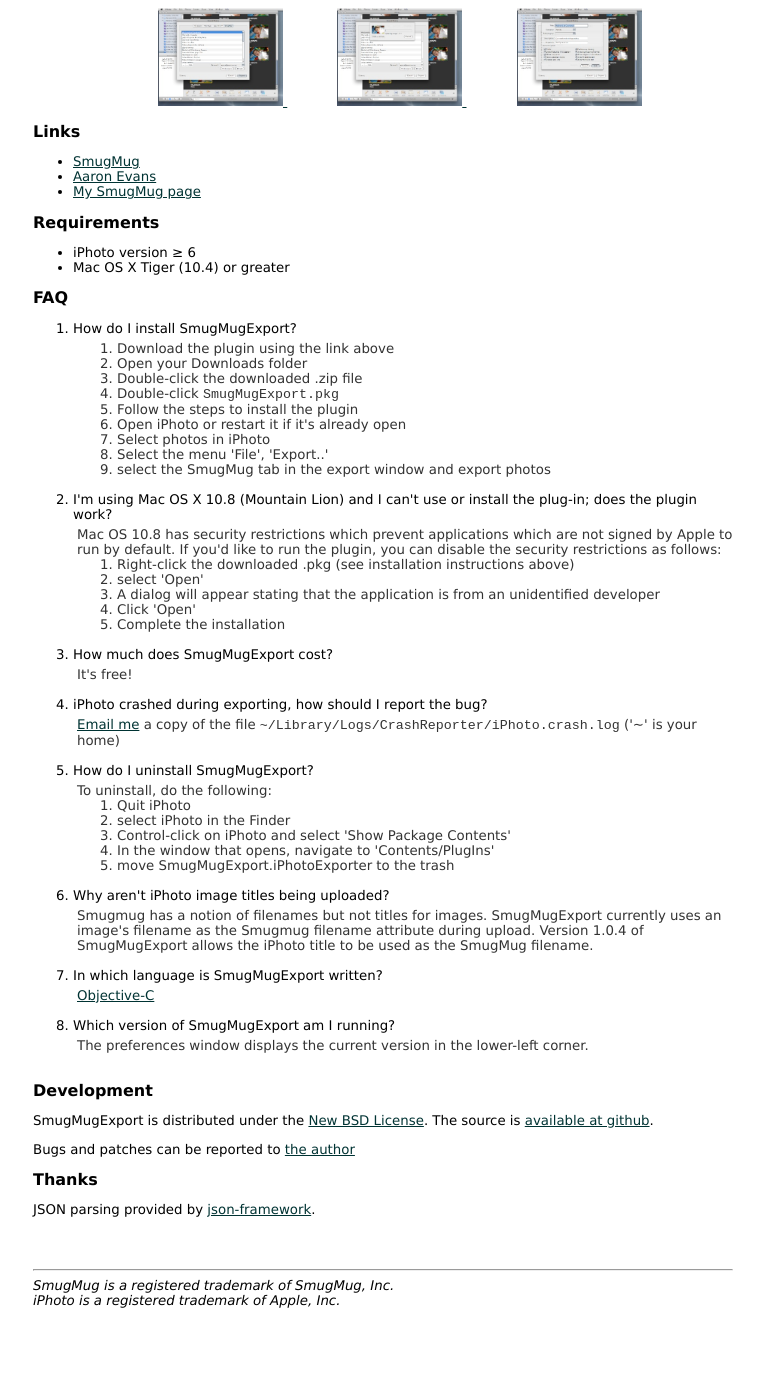
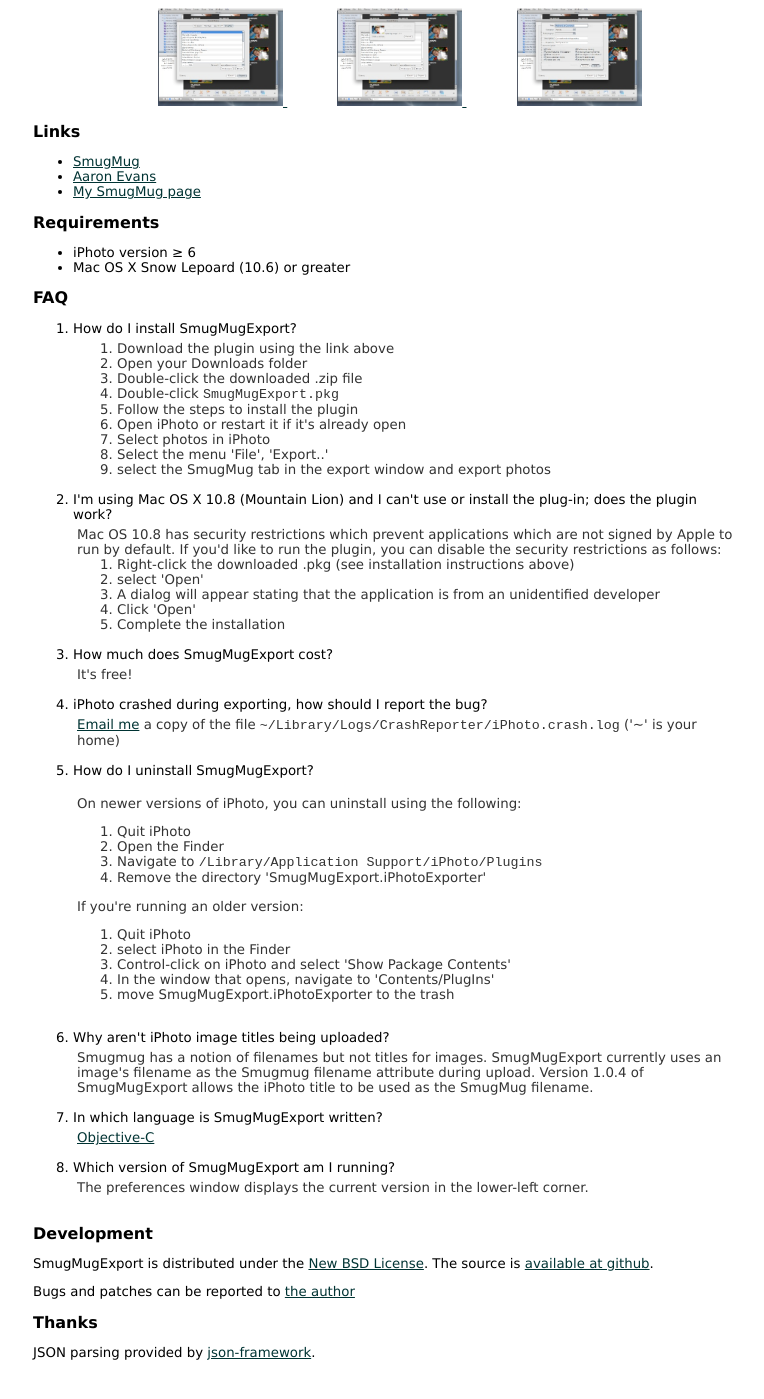
Before and after one commit to aarone/aarone.org, a Jekyll site: the page built from source/smugmugexport.html, in a window 1280 px wide and 1400 px high, scrolled down 571 px. Shown: the whole window, without its empty margins (2-766 px from the left). Built offline with Jekyll 4.4.1, drawn with Linux system fonts in a browser that asks for light colours; Markdown is read by kramdown in place of the engine named in the settings; before the commit the page ends 1887 px from its top, so only the background shows below that.

```diff
--- a/source/_includes/aarone.css
+++ b/source/_includes/aarone.css
@@ -50,7 +50,7 @@ section ul {
   padding-right: 0;
 }
 
-@media screen and (max-height: 600px) {
+@media screen and (max-height: 700px) {
   #page {
     padding-top: 10%;
   }
--- a/source/index.html
+++ b/source/index.html
@@ -3,10 +3,9 @@ layout: default
 title: Aaron Evans
 ---
 
-<div id="page" itemscope itemtype="http://data-vocabulary.org/Person">
+<div id="page">
   <div class="col">
     <header>
-      <meta itemprop="image" content="images/aaron.jpg">
       <img id="aaron" src="images/aaron.jpg" alt="Aaron Evans">
     </header>
   </div>
--- a/source/smugmugexport.html
+++ b/source/smugmugexport.html
@@ -83,7 +83,7 @@ title: SmugMugExport
         <h2>Requirements</h2>
         <ul>
           <li>iPhoto version &ge; 6</li>
-          <li>Mac OS X Tiger (10.4) or greater</li>
+          <li>Mac OS X Snow Lepoard (10.6) or greater</li>
         </ul>
 
         <h2>FAQ</h2>
@@ -129,7 +129,17 @@ title: SmugMugExport
             </li>
             <li>How do I uninstall SmugMugExport?
               <div class="answer">
-                To uninstall, do the following:
+                <p>
+                On newer versions of iPhoto, you can uninstall using the following:
+                <ol>
+                  <li>Quit iPhoto</li>
+                  <li>Open the Finder</li>
+                  <li>Navigate to <code>/Library/Application Support/iPhoto/Plugins</code></li>
+                  <li>Remove the directory 'SmugMugExport.iPhotoExporter'</li>
+                </ol>
+                </p>
+                <p>
+                If you're running an older version:
                 <ol>
                   <li>Quit iPhoto</li>
                   <li>select iPhoto in the Finder</li>
@@ -137,6 +147,7 @@ title: SmugMugExport
                   <li>In the window that opens, navigate to 'Contents/PlugIns'</li>
                   <li>move SmugMugExport.iPhotoExporter to the trash</li>
                 </ol>
+                </p>
               </div>
             </li>
             <li>Why aren't iPhoto image titles being uploaded?
```
Also changed, not shown: source/resume.html (+15 -0 lines), 1 other file.
